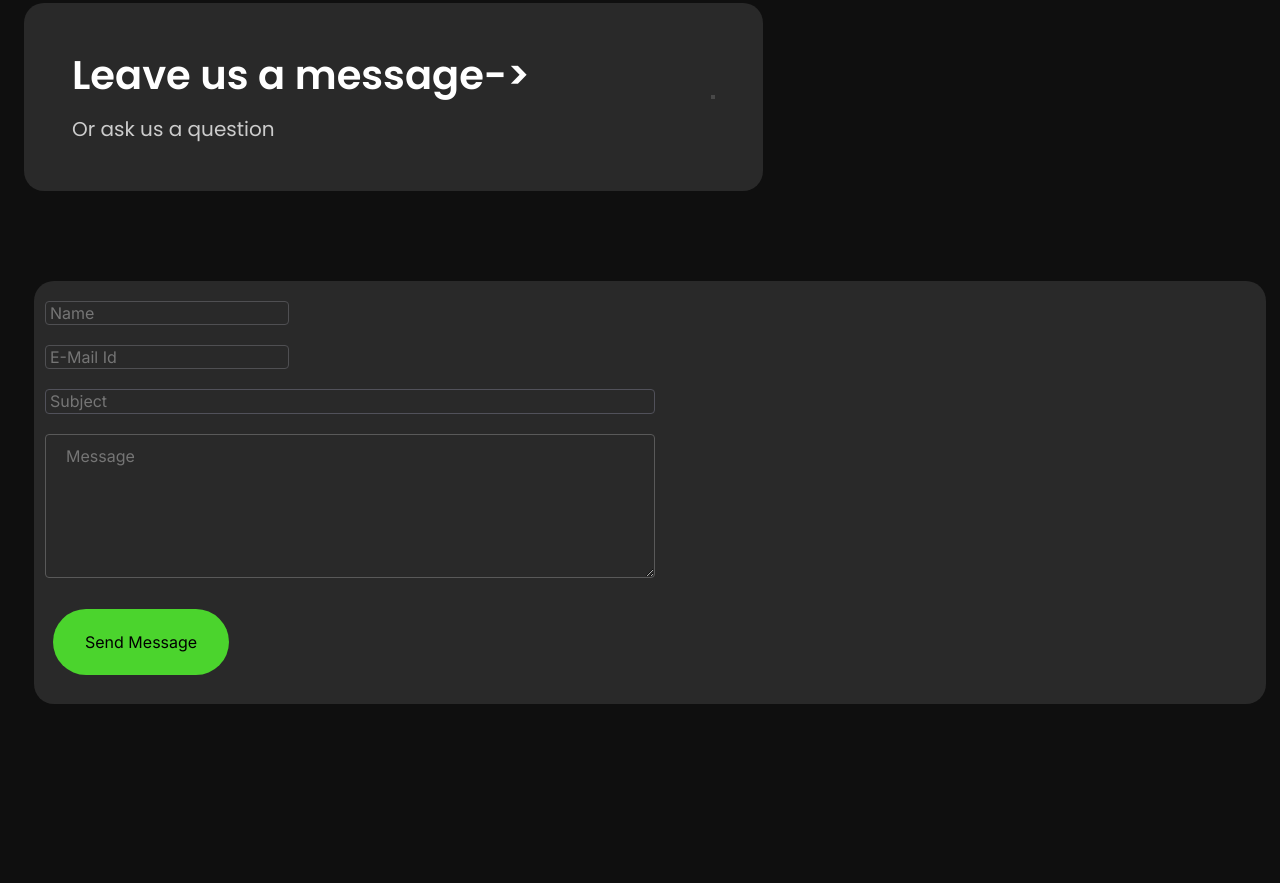
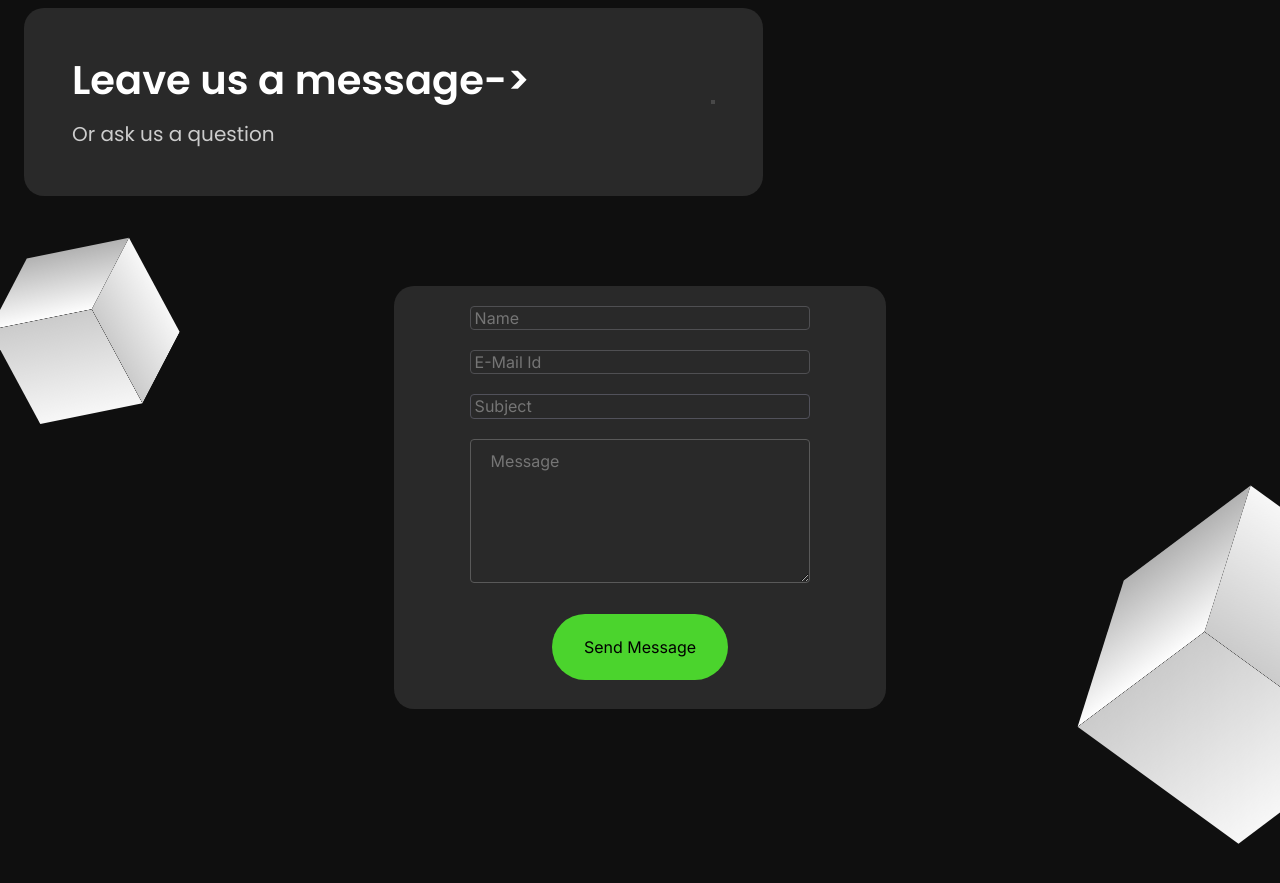
Before and after one commit to notkath/robotics-club-official-vitc.github.io, a website built with Parcel: page contact.html in a window 1280 px wide. Shown: the part 954-1837 px from the top of the page. Built offline with nearby package versions, Linux system fonts and the light colour scheme.

Commit message:
js_and_layout

```diff
--- a/contact.css
+++ b/contact.css
@@ -703,19 +703,20 @@
   padding-left: var(--dl-space-space-oneandhalfunits);
   padding-right: var(--dl-space-space-oneandhalfunits);
   flex-direction: column;
+
   padding-bottom: 120px;
   justify-content: center;
 }
 .contact-cube {
-  top: 20px;
-  left: 0px;
+  top: 400px;
+  left: 50px;
   width: 120px;
   height: 120px;
   display: flex;
-  position: absolute;
+  position:absolute;
   transform: rotateX(240deg) rotateY(25deg) rotateZ(-110deg);
   align-items: center;
-  flex-direction: column;
+  flex-direction:column;
   justify-content: center;
   transform-style: preserve-3d;
 }
@@ -774,17 +775,17 @@
   justify-content: center;
 }
 .contact-container1 {
-  width: 100%;
+  width: 40%;
   height: 423px;
   display: flex;
   flex-direction: column;
-  align-self: flex-start;
+  align-self: center;
   align-items: flex-start;
   border-width: 0px;
   justify-content: center;
   border-radius: 20px;
   background-color: #292929;
-  margin: 10px;
+  margin-top: 10px;
 
 
 }
@@ -840,6 +841,7 @@
   border-width:1px;
   color:#fff;
   border-radius: var(--dl-radius-radius-radius4);
+  width:70%;
 
 }
 .contact-textinput1 {
@@ -851,19 +853,19 @@
   border-color: #51515A;
   color:#fff;
 }
-.contact-textinput2 {
+.contact-textinput-subject{
   margin: var(--dl-space-space-halfunit);
   font-size: 1rem;
   border-color: var(--dl-color-gray-500);
   border-radius: var(--dl-radius-radius-radius4);
-  width: 100%;
+  width: 70%;
   background-color: #292929;
   border-width:1px;
   border-color: #51515A;
   color:#fff;
 }
-.contact-textinput3 {
-  width :100%;
+.contact-textinput-message {
+  width :70%;
   height: var(--dl-size-size-large);
   margin: var(--dl-space-space-halfunit);
   font-size: 1rem;
@@ -882,6 +884,21 @@
 .contact-button:hover {
   background-color: rgb(111, 240, 143);
 }
+.contact-cube2 {
+  right: -150px;
+  width: 210px;
+  /* bottom: -2px; */
+  top:700px;
+  height: 210px;
+  margin: auto;
+  display: flex;
+  position: absolute;
+  transform: rotateX(240deg) rotateY(50deg) rotateZ(-110deg);
+  align-items: center;
+  flex-direction: column;
+  justify-content: center;
+  transform-style: preserve-3d;
+}
 .contact-section2 {
   gap: var(--dl-space-space-threeunits);
   flex: 1;
@@ -896,9 +913,10 @@
   justify-content: center;
 }
 .contact-cube1 {
-  right: -150px;
+  right: 1050px;
   width: 210px;
-  bottom: -80px;
+  /* bottom: -2px; */
+  top:100px;
   height: 210px;
   margin: auto;
   display: flex;
--- a/contact.html
+++ b/contact.html
@@ -257,6 +257,7 @@ listenForUrlChangesMobileMenu()
               <div class="contact-buttons1"></div>
             </main>
           </a>
+
           <!-- <div id="M1" class="contact-container1">
             <div class="flexbox-item flexbox-item-1">
               <textarea
@@ -285,6 +286,13 @@ listenForUrlChangesMobileMenu()
               columns="10"
               placeholder="Message"></textarea>
             </div> -->
+            <div class="contact-cube">
+              <div class="contact-top side"></div>
+              <div class="contact-front side"></div>
+              <div class="contact-left side"></div>
+            </div>
+
+            <!-- javascript for functionality -->
             <script>
               function sendEmail() {
                   var name = document.getElementById("iName").value;
@@ -293,12 +301,12 @@ listenForUrlChangesMobileMenu()
                   var message = document.getElementById("iMessage").value;
 
                   var subject = subject;
-                  var body = "Name: " + name + "%0D%0A" +
-                             "Email: " + email + "%0D%0A" +
+                  var body = "Name: " + name + "\n" +
+                             "Email: " + email + "\n" +
                              "Message: " + message;
 
                   // Construct the mailto URL
-                  var mailtoUrl = "mailto:catherine.g.irimben@gmail.com" +
+                  var mailtoUrl = "mailto:roboticsclubvitc@gmail.com" +
                                   "?subject=" + encodeURIComponent(subject) +
                                   "&body=" + encodeURIComponent(body);
 
@@ -307,8 +315,8 @@ listenForUrlChangesMobileMenu()
                 }
                 </script>
           <div id="M1" class="contact-container1">
-                    <table style="width:50%">
-                      <tr>
+                    <table style="width:100%">
+                      <tr align="center">
                         <td>
                           <input
                           id="iName"
@@ -319,33 +327,33 @@ listenForUrlChangesMobileMenu()
                         </td>
 
                       </tr>
-                      <tr>
+                      <tr align="center">
                         <td>
                           <input
                           id="iEmail"
-                          type="text"
+                          type="email"
                           placeholder="E-Mail Id"
                           class="contact-textinput input"
                           />
                         </td>
                       </tr>
-                      <tr>
+                      <tr align="center">
                         <td>
                           <input
                           id="iSubject"
                           type="text"
                           placeholder="Subject"
-                          class="contact-textinput2 input"
+                          class="contact-textinput-subject input"
                         />
 
                         </td>
 
                       </tr>
-                      <tr>
+                      <tr align="center">
                         <td>
                           <textarea
                           id="iMessage"
-                          class = "contact-textinput3 input"
+                          class = "contact-textinput-message input"
                           rows="10"
                           columns="10"
                           placeholder="Message"></textarea>
@@ -353,7 +361,7 @@ listenForUrlChangesMobileMenu()
                         </td>
 
                       </tr>
-                      <tr>
+                      <tr align="center">
                         <td>
                           <button type="button" onclick="sendEmail()" id ="btnSend"
                           class="contact-button button">Send Message
@@ -364,6 +372,12 @@ listenForUrlChangesMobileMenu()
                     </table>
 
           </div>
+          <div class="contact-cube2">
+            <div class="contact-top1 side"></div>
+            <div class="contact-front1 side"></div>
+            <div class="contact-left1 side"></div>
+          </div>
+
 
         </section>
         <section class="contact-section2">
```
